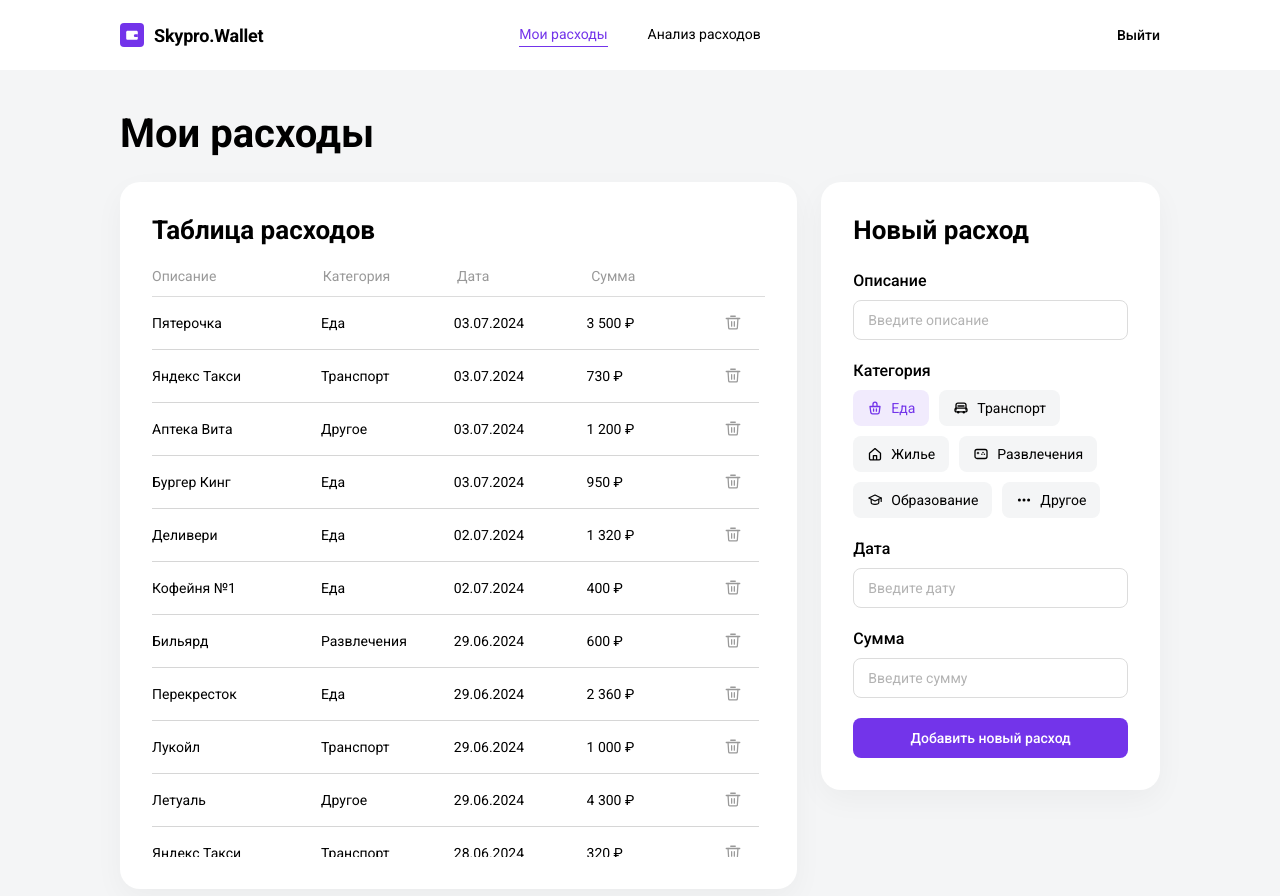
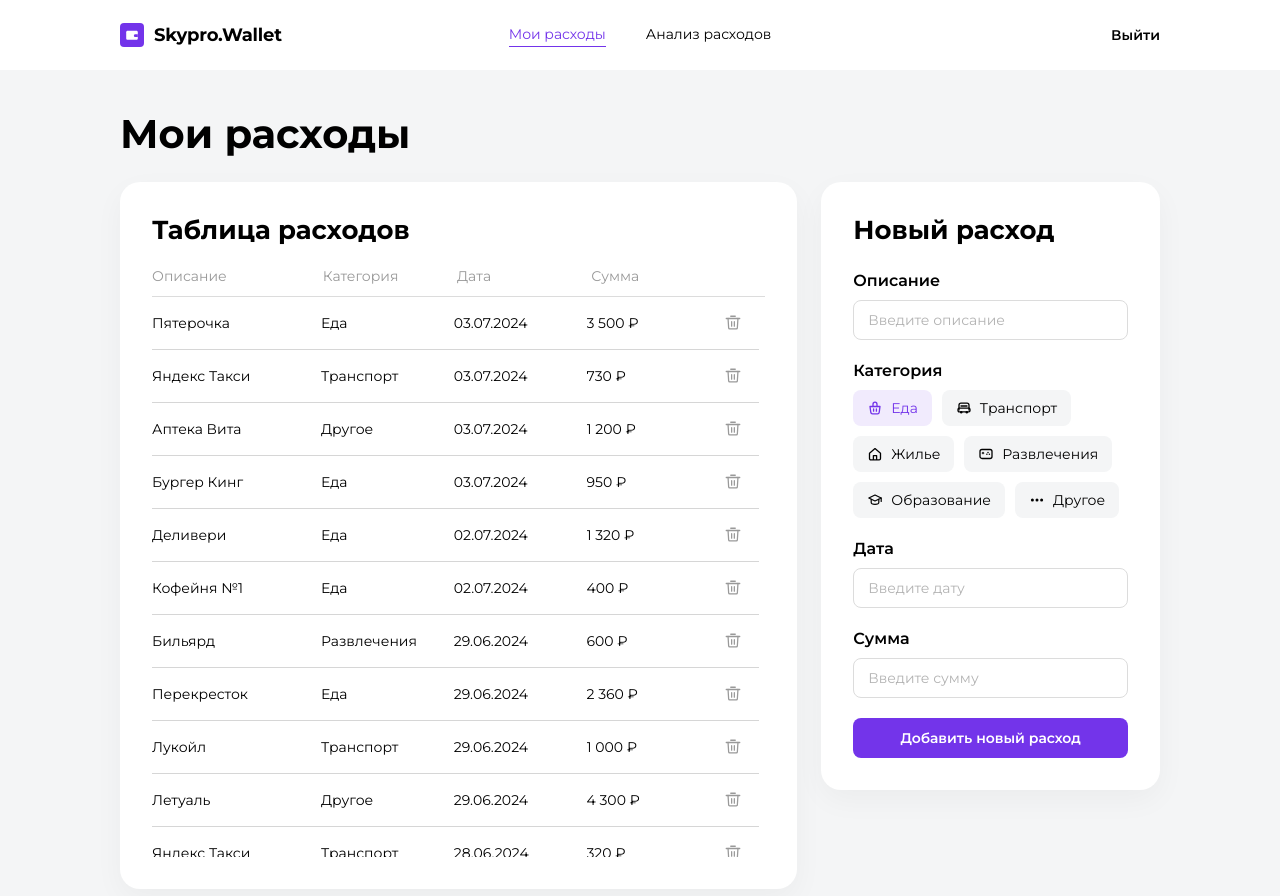
Before and after one commit to drdic/skypro-wallet, a Vue app: page / in a window 1280 px wide. Shown: the top 896 px of the page. Built offline with nearby package versions, Linux system fonts and the light colour scheme.

Commit message:
заменил шрифт на Montserrat

```diff
--- a/index.html
+++ b/index.html
@@ -28,7 +28,7 @@
     <link rel="preconnect" href="https://fonts.googleapis.com" />
     <link rel="preconnect" href="https://fonts.gstatic.com" crossorigin />
     <link
-      href="https://fonts.googleapis.com/css2?family=Roboto:wght@400;500;700&display=swap"
+      href="https://fonts.googleapis.com/css2?family=Montserrat:wght@400;600;700&display=swap"
       rel="stylesheet"
     />
   </head>
--- a/src/assets/main.css
+++ b/src/assets/main.css
@@ -36,7 +36,7 @@ html,
 body {
   width: 100%;
   height: 100%;
-  font-family: 'Roboto', Arial, Helvetica, sans-serif;
+  font-family: 'Montserrat', Arial, Helvetica, sans-serif;
   color: var(--color-text-primary);
   background-color: var(--color-bg);
 }
--- a/src/components/BaseButton.vue
+++ b/src/components/BaseButton.vue
@@ -37,7 +37,7 @@ defineProps({
   border: none;
   border-radius: 8px;
   font-size: 14px;
-  font-weight: 500;
+  font-weight: 600;
   line-height: 20px;
   transition:
     background-color 0.2s ease-in-out,
--- a/src/components/BaseHeader.vue
+++ b/src/components/BaseHeader.vue
@@ -80,7 +80,7 @@ const links = [
   border: none;
   background: transparent;
   font-size: 14px;
-  font-weight: 500;
+  font-weight: 600;
   line-height: 20px;
   color: var(--color-text-primary);
 }
--- a/src/components/NewExpenseForm.vue
+++ b/src/components/NewExpenseForm.vue
@@ -121,7 +121,7 @@ const categories = CATEGORIES
 
 .new-expense__label {
   font-size: 16px;
-  font-weight: 500;
+  font-weight: 600;
   line-height: 22px;
   color: var(--color-text-primary);
 }
--- a/src/views/ExitView.vue
+++ b/src/views/ExitView.vue
@@ -74,7 +74,7 @@ import BaseLogo from '@/components/BaseLogo.vue'
   background-color: var(--color-accent);
   color: var(--color-text-white);
   font-size: 14px;
-  font-weight: 500;
+  font-weight: 600;
 }
 
 .auth__button:hover {
--- a/src/views/NotFoundView.vue
+++ b/src/views/NotFoundView.vue
@@ -85,7 +85,7 @@ const goBack = () => {
   background-color: var(--color-accent);
   color: var(--color-text-white);
   font-size: 14px;
-  font-weight: 500;
+  font-weight: 600;
 }
 
 .not-found__btn:hover {
```
Also changed, not shown: 1 other file (tests, documents, lock files or other folders).
